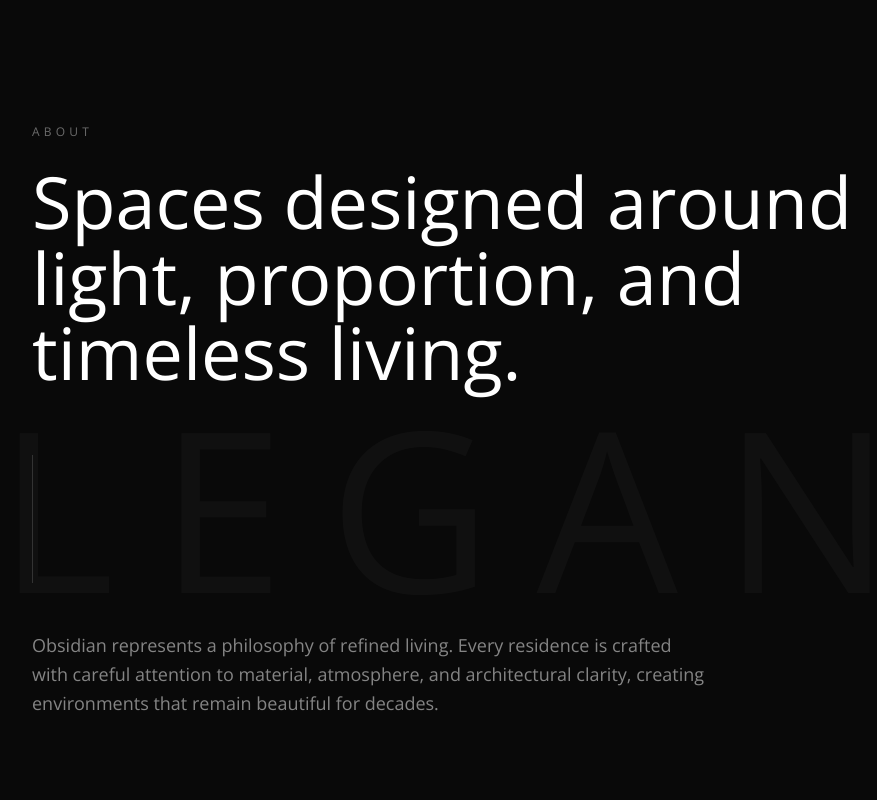
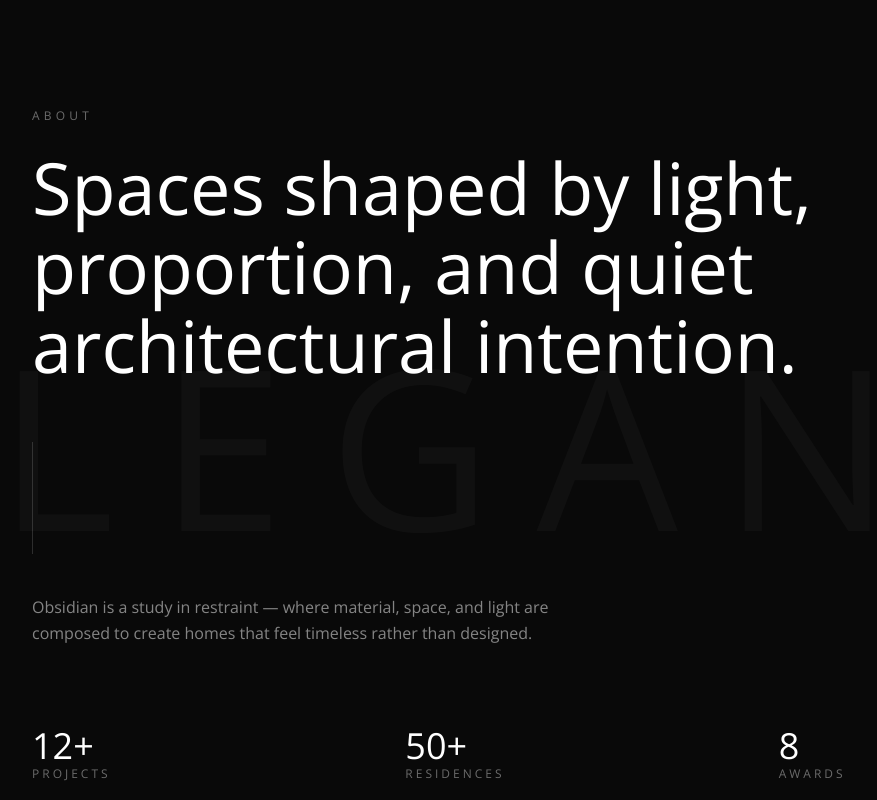
Before and after one commit to cyber-zeff/obsidian-living, a Next.js app: page / in a window 1280 px wide. Shown: the part 900-1700 px from the top of the page, without its empty margins (80-957 px from the left). Built offline with nearby package versions, Linux system fonts and the light colour scheme; a web font is replaced by a local one.

Commit message:
upd: made full about design

```diff
--- a/app/components/About.tsx
+++ b/app/components/About.tsx
@@ -4,29 +4,22 @@
 
 export default function About() {
     return (
-        <section
-            className="
-                relative
-                bg-[#090909]
-                text-white
-                overflow-hidden
-                py-40
-                md:py-56
-            "
-        >
-            {/* Background Word */}
+        <section className="relative bg-[#090909] text-white overflow-hidden py-28 sm:py-36 md:py-52">
+
+            {/* BACKGROUND WORD (slow float, not scroll math) */}
             <motion.h2
-                initial={{ opacity: 0 }}
-                whileInView={{ opacity: 1 }}
-                viewport={{ once: true, amount: 0.4 }}
-                transition={{ duration: 1.5 }}
+                initial={{ opacity: 0, scale: 1.05 }}
+                whileInView={{ opacity: 1, scale: 1 }}
+                viewport={{ once: false, amount: 0.4 }}
+                transition={{ duration: 1.4, ease: [0.22, 1, 0.36, 1] }}
                 className="
                     absolute
                     inset-0
                     flex
                     items-center
                     justify-center
-                    text-[5rem]
+                    text-[4rem]
+                    sm:text-[7rem]
                     md:text-[10rem]
                     lg:text-[14rem]
                     font-light
@@ -40,168 +33,92 @@
             </motion.h2>
 
             <div className="relative z-10 max-w-6xl mx-auto px-6 md:px-12">
-                {/* Heading */}
-                <motion.div
-                    initial={{
-                        opacity: 0,
-                        y: 80,
-                    }}
-                    whileInView={{
-                        opacity: 1,
-                        y: 0,
-                    }}
-                    viewport={{
-                        once: true,
-                        amount: 0.4,
-                    }}
-                    transition={{
-                        duration: 1.2,
-                        ease: [0.22, 1, 0.36, 1],
-                    }}
-                >
-                    <p
-                        className="
-                            uppercase
-                            tracking-[0.35em]
-                            text-white/40
-                            text-xs
-                        "
+
+                {/* ABOUT LABEL */}
+                <motion.p
+                    initial={{ opacity: 0, y: 30 }}
+                    whileInView={{ opacity: 1, y: 0 }}
+                    viewport={{ once: false, amount: 0.6 }}
+                    transition={{ duration: 0.8 }}
+                    className="uppercase tracking-[0.35em] text-white/40 text-xs"
                 >
                     About
-                    </p>
+                </motion.p>
 
-                    <h2
+                {/* MAIN HEADING */}
+                <motion.h2
+                    initial={{ opacity: 0, y: 80 }}
+                    whileInView={{ opacity: 1, y: 0 }}
+                    viewport={{ once: false, amount: 0.5 }}
+                    transition={{ duration: 1.2, ease: [0.22, 1, 0.36, 1] }}
                     className="
                         mt-6
-                            text-4xl
+                        text-3xl
+                        sm:text-4xl
                         md:text-6xl
                         lg:text-7xl
                         font-light
-                            leading-[1.05]
+                        leading-[1.1]
                         max-w-4xl
                     "
                 >
-                        Spaces designed around
-                        light, proportion,
-                        and timeless living.
-                    </h2>
-                </motion.div>
+                    Spaces shaped by light,
+                    proportion, and quiet
+                    architectural intention.
+                </motion.h2>
 
-                {/* Growing Line */}
+                {/* LINE */}
                 <motion.div
-                    initial={{
-                        scaleY: 0,
-                    }}
-                    whileInView={{
-                        scaleY: 1,
-                    }}
-                    viewport={{
-                        once: true,
-                    }}
-                    transition={{
-                        duration: 1.5,
-                        delay: 0.4,
-                    }}
-                    style={{
-                        transformOrigin: "top",
-                    }}
-                    className="
-                        mt-16
-                        h-32
-                        w-px
-                        bg-white/15
-                    "
+                    initial={{ scaleY: 0 }}
+                    whileInView={{ scaleY: 1 }}
+                    viewport={{ once: false, amount: 0.5 }}
+                    transition={{ duration: 1 }}
+                    style={{ transformOrigin: "top" }}
+                    className="mt-14 h-28 w-px bg-white/15"
                 />
 
-                {/* Description */}
+                {/* DESCRIPTION */}
                 <motion.p
-                    initial={{
-                        opacity: 0,
-                        y: 30,
-                    }}
-                    whileInView={{
-                        opacity: 1,
-                        y: 0,
-                    }}
-                    viewport={{
-                        once: true,
-                    }}
-                    transition={{
-                        duration: 1,
-                        delay: 0.3,
-                    }}
-                    className="
-                        mt-12
-                        max-w-2xl
-                        text-white/50
-                        leading-relaxed
-                        text-base
-                        md:text-lg
-                    "
+                    initial={{ opacity: 0, y: 30 }}
+                    whileInView={{ opacity: 1, y: 0 }}
+                    viewport={{ once: false, amount: 0.6 }}
+                    transition={{ duration: 0.9, delay: 0.1 }}
+                    className="mt-10 max-w-xl text-white/50 leading-relaxed text-sm sm:text-base"
                 >
-                    Obsidian represents a philosophy of refined living.
-                    Every residence is crafted with careful attention
-                    to material, atmosphere, and architectural clarity,
-                    creating environments that remain beautiful for decades.
+                    Obsidian is a study in restraint — where material,
+                    space, and light are composed to create homes that
+                    feel timeless rather than designed.
                 </motion.p>
 
-                {/* Stats */}
-                <div
-                    className="
-                        mt-24
-                        grid
-                        grid-cols-3
-                        gap-8
-                        md:gap-16
-                    "
-                >
+                {/* STATS (STAGGER = KEY DIFFERENCE) */}
+                <div className="mt-20 grid grid-cols-3 gap-6 md:gap-16 text-center md:text-left">
+
                     {[
                         ["12+", "Projects"],
                         ["50+", "Residences"],
                         ["8", "Awards"],
-                    ].map(([number, label], index) => (
+                    ].map(([num, label], i) => (
                         <motion.div
                             key={label}
-                            initial={{
-                                opacity: 0,
-                                y: 40,
-                            }}
-                            whileInView={{
-                                opacity: 1,
-                                y: 0,
-                            }}
-                            viewport={{
-                                once: true,
-                            }}
+                            initial={{ opacity: 0, y: 50 }}
+                            whileInView={{ opacity: 1, y: 0 }}
+                            viewport={{ once: false, amount: 0.4 }}
                             transition={{
-                                duration: 1,
-                                delay: 0.2 * index,
+                                duration: 0.9,
+                                delay: i * 0.15,
+                                ease: [0.22, 1, 0.36, 1],
                             }}
                         >
-                            <h3
-                                className="
-                                    text-3xl
-                                    md:text-5xl
-                                    font-light
-                                "
-                            >
-                                {number}
-                            </h3>
-
-                            <p
-                                className="
-                                    mt-3
-                                    uppercase
-                                    tracking-[0.25em]
-                                    text-[10px]
-                                    text-white/40
-                                "
-                            >
+                            <div className="text-2xl sm:text-4xl font-light">
+                                {num}
+                            </div>
+                            <div className="text-[10px] sm:text-xs uppercase tracking-[0.25em] text-white/40">
                                 {label}
-                            </p>
+                            </div>
                         </motion.div>
                     ))}
                 </div>
+
             </div>
         </section>
     );
```
Lines whose indentation alone changed are shown as unchanged.
